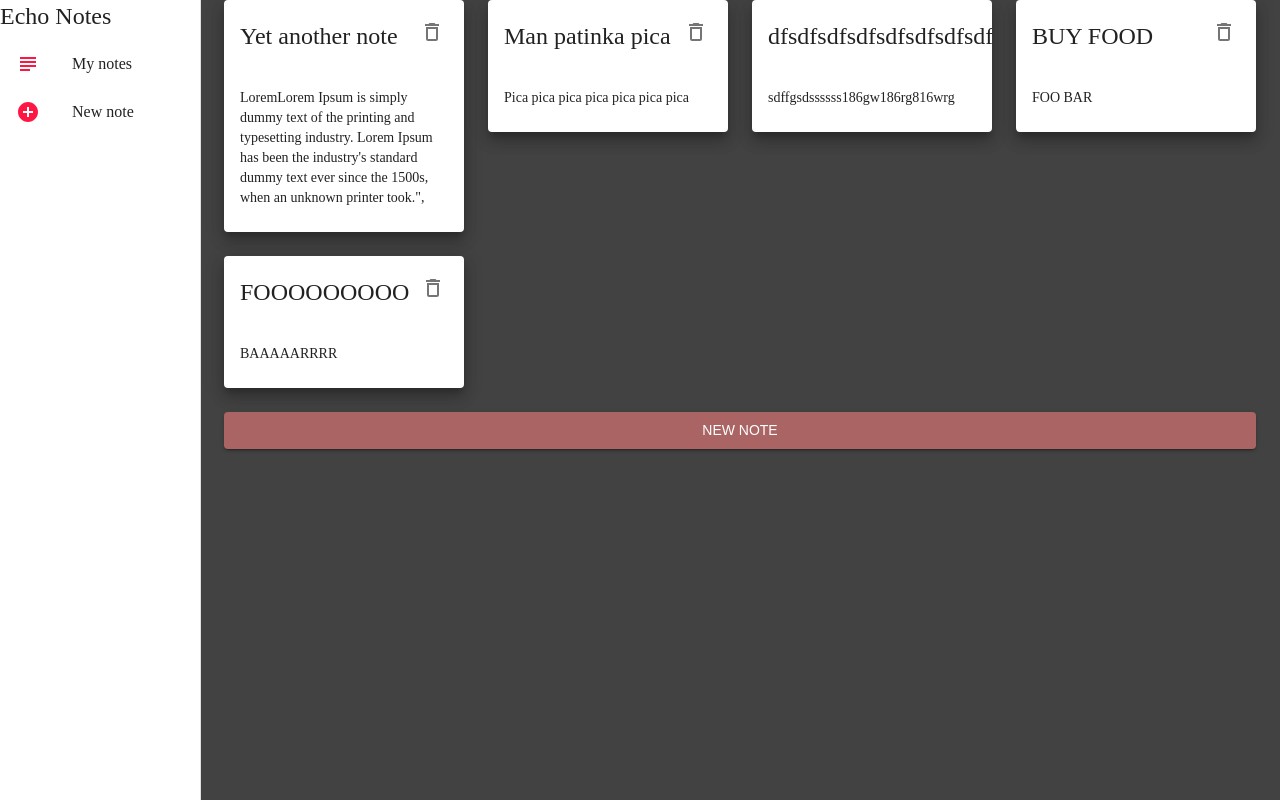
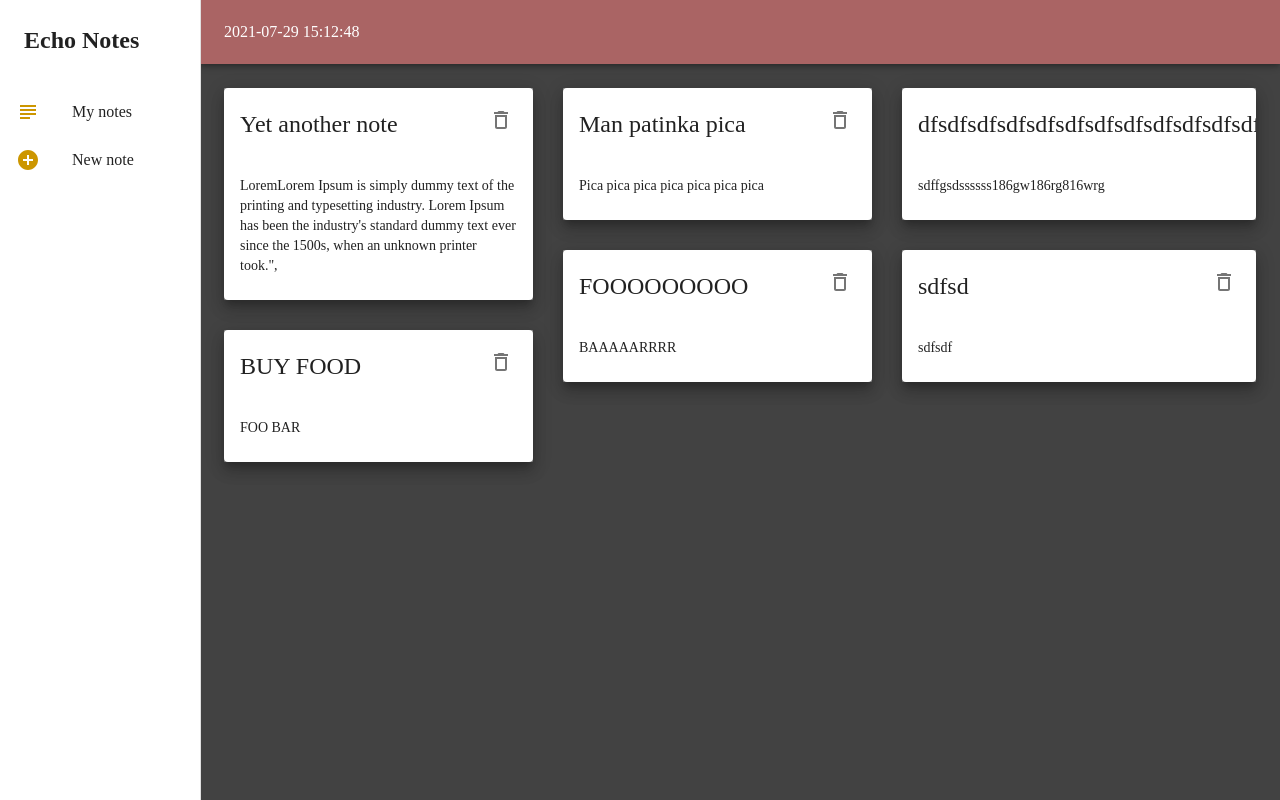
Before and after one commit to Aidas-Baublys/Personal-todo-app, a React (Create React App) app: page / in a window 1280 px wide. Built offline with nearby package versions, Linux system fonts and the light colour scheme; data requests are answered from the project's data file.

Commit message:
Add app bar component with date and implement react masonry css.

```diff
--- a/data/db.json
+++ b/data/db.json
@@ -24,6 +24,11 @@
       "title": "FOOOOOOOOO",
       "details": "BAAAAARRRR",
       "id": 13
+    },
+    {
+      "title": "sdfsd",
+      "details": "sdfsdf",
+      "id": 14
     }
   ]
 }
--- a/package.json
+++ b/package.json
@@ -11,6 +11,7 @@
     "formik": "^2.2.9",
     "react": "^17.0.1",
     "react-dom": "^17.0.1",
+    "react-masonry-css": "^1.0.16",
     "react-router-dom": "^5.2.0",
     "react-scripts": "4.0.2",
     "web-vitals": "^1.1.0",
--- a/src/App.js
+++ b/src/App.js
@@ -1,6 +1,5 @@
 import { BrowserRouter as Router, Switch, Route } from 'react-router-dom';
 import { createTheme, ThemeProvider } from '@material-ui/core';
-import { red } from '@material-ui/core/colors';
 
 import Notes from './pages/Notes';
 import Create from './pages/Create';
@@ -11,7 +10,9 @@ const theme = createTheme({
     primary: {
       main: "rgb(170, 100, 100)",
     },
-    secondary: red,
+    secondary: {
+      main: "rgb(204, 150, 0)",
+    },
   },
   typography: {
     fontFamily: "Courier+Prime",
--- a/src/components/Layout/index.js
+++ b/src/components/Layout/index.js
@@ -1,10 +1,12 @@
 import {
+  AppBar,
   Drawer,
   List,
   ListItem,
   ListItemIcon,
   ListItemText,
   makeStyles,
+  Toolbar,
   Typography
 } from "@material-ui/core";
 import { AddCircleOutlined, SubjectOutlined } from "@material-ui/icons";
@@ -12,7 +14,7 @@ import { useHistory } from "react-router-dom";
 
 const drawerWidth = 200;
 
-const useStyles = makeStyles({
+const useStyles = makeStyles(theme => ({
   root: {
     display: "flex",
   },
@@ -22,7 +24,18 @@ const useStyles = makeStyles({
   paper: {
     width: drawerWidth,
   },
-});
+  title: {
+    padding: theme.spacing(3),
+    fontWeight: "bold",
+  },
+  appBar: {
+    width: `calc(100% - ${drawerWidth}px)`,
+  },
+  aside: theme.mixins.toolbar,
+  article: {
+    marginTop: theme.spacing(3),
+  },
+}));
 
 function Layout({ children }) {
   const classes = useStyles();
@@ -43,6 +56,13 @@ function Layout({ children }) {
 
   return (
     <div className={classes.root}>
+      <AppBar className={classes.appBar}>
+        <Toolbar>
+          <Typography>
+            {new Date().toLocaleString("lt")}
+          </Typography>
+        </Toolbar>
+      </AppBar>
       <Drawer
         className={classes.drawer}
         variant="permanent"
@@ -51,7 +71,7 @@ function Layout({ children }) {
           paper: classes.paper
         }}
       >
-        <Typography variant="h5">
+        <Typography className={classes.title} variant="h5">
           Echo Notes
         </Typography>
         <List>
@@ -70,9 +90,12 @@ function Layout({ children }) {
         </List>
       </Drawer>
       <main>
-        {children}
+        <aside className={classes.aside} />
+        <section className={classes.article}>
+          {children}
+        </section>
       </main>
-    </div >
+    </div>
   );
 }
 
--- a/src/index.css
+++ b/src/index.css
@@ -6,3 +6,29 @@ body {
   -webkit-font-smoothing: antialiased;
   -moz-osx-font-smoothing: grayscale;
 }
+
+/* React Masonry CSS classes */
+
+.my-masonry-grid {
+  display: -webkit-box;
+  /* Not needed if autoprefixing */
+  display: -ms-flexbox;
+  /* Not needed if autoprefixing */
+  display: flex;
+  margin-left: -30px;
+  /* gutter size offset */
+  width: auto;
+}
+
+.my-masonry-grid_column {
+  padding-left: 30px;
+  /* gutter size */
+  background-clip: padding-box;
+}
+
+/* Style your items */
+.my-masonry-grid_column>article {
+  /* change div to reference your elements you put in <Masonry> */
+  background: grey;
+  margin-bottom: 30px;
+}
--- a/src/pages/Notes.js
+++ b/src/pages/Notes.js
@@ -1,6 +1,7 @@
 import { Container, Grid, Button } from "@material-ui/core";
 import { useState, useEffect } from "react";
 import { useHistory } from 'react-router-dom';
+import Masonry from "react-masonry-css";
 
 import NoteCard from './../components/NoteCard/index';
 
@@ -26,23 +27,17 @@ function Notes() {
 
   return (
     <Container>
-      <Grid container spacing={3}>
+      <Masonry
+        breakpointCols={3}
+        className="my-masonry-grid"
+        columnClassName="my-masonry-grid_column"
+      >
         {notes.map(note => (
-          <Grid key={note.id} item xs={12} sm={6} md={3}>
+          <article key={note.id}>
             <NoteCard note={note} deleteNote={deleteNote} />
-          </Grid>
+          </article>
         ))}
-        <Grid item xs={12} sm={12} md={12}>
-          <Button
-            variant="contained"
-            color="primary"
-            fullWidth
-            onClick={() => history.push("/create")}
-          >
-            New note
-          </Button>
-        </Grid>
-      </Grid>
+      </Masonry>
     </Container>
   );
 }
```
Also changed, not shown: 1 other file (tests, documents, lock files or other folders).
